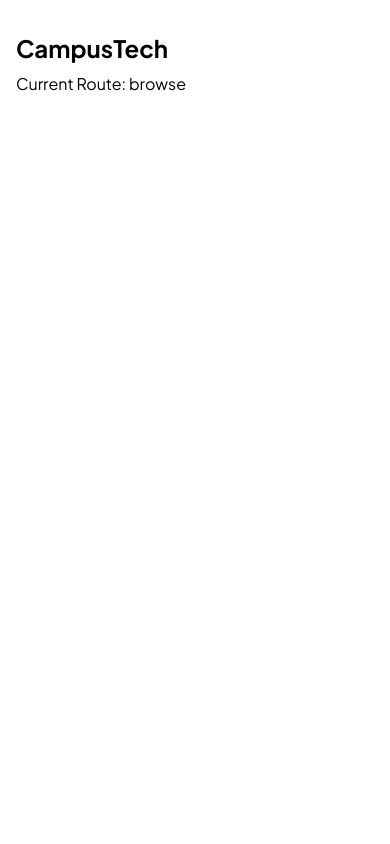
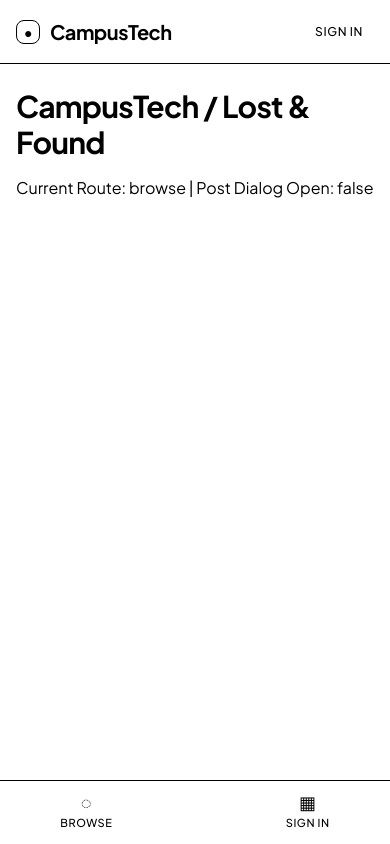
Before and after one commit to Ssanthosh2008/CampusTech, a React (Vite) app: page / in a window 390 px wide. Built offline with nearby package versions, Linux system fonts and the light colour scheme; no server answers; the HTML template or start-up script is replaced by a standard one.

Commit message:
refactor(ui): add topbar, bottom nav and layout

```diff
--- a/src/App.tsx
+++ b/src/App.tsx
@@ -1,18 +1,20 @@
+import { useState } from "react";
 import { AuthProvider } from "@/context/AuthContext";
 import { HashRouterProvider, useHashRouter } from "@/context/HashRouterContext";
+import { Layout } from "@/components/layout/Layout";
 import { Toaster } from "@/components/ui/sonner";
 
 function AppContent() {
   const { route } = useHashRouter();
+  const [isPostOpen, setIsPostOpen] = useState(false);
 
   return (
-    <div className="min-h-screen bg-background text-foreground">
-      <main className="max-w-5xl mx-auto px-4 py-8">
-        <h1 className="text-2xl font-bold">CampusTech</h1>
-        <p className="text-muted-foreground mt-2">Current Route: {route}</p>
-      </main>
-      <Toaster />
-    </div>
+    <Layout onOpenPost={() => setIsPostOpen(true)}>
+      <div className="space-y-4">
+        <h1 className="text-3xl font-extrabold tracking-tight">CampusTech / Lost &amp; Found</h1>
+        <p className="text-muted-foreground">Current Route: {route} | Post Dialog Open: {String(isPostOpen)}</p>
+      </div>
+    </Layout>
   );
 }
 
@@ -21,6 +23,7 @@ export default function App() {
     <AuthProvider>
       <HashRouterProvider>
         <AppContent />
+        <Toaster richColors position="bottom-center" />
       </HashRouterProvider>
     </AuthProvider>
   );
--- /dev/null
+++ b/src/components/layout/BottomNav.tsx
@@ -0,0 +1,58 @@
+import React from "react";
+import { useAuth } from "@/context/AuthContext";
+import { useHashRouter } from "@/context/HashRouterContext";
+import { Plus } from "lucide-react";
+
+interface BottomNavProps {
+  onOpenPost: () => void;
+}
+
+export const BottomNav: React.FC<BottomNavProps> = ({ onOpenPost }) => {
+  const { user } = useAuth();
+  const { route, navigate } = useHashRouter();
+
+  const handlePostClick = () => {
+    if (user) {
+      onOpenPost();
+    } else {
+      sessionStorage.setItem("campus-intent", "post");
+      navigate("#/login");
+    }
+  };
+
+  return (
+    <nav
+      className="md:hidden fixed bottom-0 left-0 right-0 z-30 h-16 bg-card/95 border-t border-border backdrop-blur-md px-6 flex items-center justify-around pb-[env(safe-area-inset-bottom)]"
+      aria-label="Primary navigation"
+    >
+      <a
+        href="#/browse"
+        className={`flex flex-col items-center gap-1 text-[11px] uppercase tracking-wider font-medium transition-colors ${
+          route === "browse" ? "text-foreground font-bold" : "text-muted-foreground hover:text-foreground"
+        }`}
+      >
+        <span className="text-lg leading-none">◌</span>
+        <span>Browse</span>
+      </a>
+
+      <button
+        type="button"
+        onClick={handlePostClick}
+        aria-label="Post an item"
+        className="w-13 h-13 -mt-6 rounded-full bg-accent text-accent-foreground flex items-center justify-center shadow-lg shadow-accent/25 hover:scale-105 active:scale-95 transition-transform"
+      >
+        <Plus className="w-7 h-7 text-white stroke-[2.5]" />
+      </button>
+
+      <a
+        href={user ? "#/mine" : "#/login"}
+        className={`flex flex-col items-center gap-1 text-[11px] uppercase tracking-wider font-medium transition-colors ${
+          route === "mine" ? "text-foreground font-bold" : "text-muted-foreground hover:text-foreground"
+        }`}
+      >
+        <span className="text-lg leading-none">▦</span>
+        <span>{user ? "My posts" : "Sign in"}</span>
+      </a>
+    </nav>
+  );
+};
--- /dev/null
+++ b/src/components/layout/DemoBanner.tsx
@@ -0,0 +1,12 @@
+import React from "react";
+import { isDemo } from "@/lib/config";
+
+export const DemoBanner: React.FC = () => {
+  if (!isDemo) return null;
+
+  return (
+    <div className="bg-accent/15 text-accent border-b border-accent/25 px-4 py-2 text-center text-xs tracking-wide font-medium">
+      DEMO MODE <span className="text-muted-foreground ml-2">Local sample data · sign in to connect</span>
+    </div>
+  );
+};
--- /dev/null
+++ b/src/components/layout/Layout.tsx
@@ -0,0 +1,22 @@
+import React from "react";
+import { Topbar } from "./Topbar";
+import { BottomNav } from "./BottomNav";
+import { DemoBanner } from "./DemoBanner";
+
+interface LayoutProps {
+  children: React.ReactNode;
+  onOpenPost: () => void;
+}
+
+export const Layout: React.FC<LayoutProps> = ({ children, onOpenPost }) => {
+  return (
+    <div className="min-h-screen flex flex-col bg-background text-foreground selection:bg-accent/20 selection:text-accent">
+      <DemoBanner />
+      <Topbar />
+      <main className="flex-1 w-full max-w-5xl mx-auto px-4 sm:px-6 py-6 md:py-10 pb-28 md:pb-16 focus:outline-none">
+        {children}
+      </main>
+      <BottomNav onOpenPost={onOpenPost} />
+    </div>
+  );
+};
--- /dev/null
+++ b/src/components/layout/Topbar.tsx
@@ -0,0 +1,78 @@
+import React from "react";
+import { useAuth } from "@/context/AuthContext";
+import { useHashRouter } from "@/context/HashRouterContext";
+import { Badge } from "@/components/ui/badge";
+import { Button } from "@/components/ui/button";
+import { Avatar, AvatarFallback } from "@/components/ui/avatar";
+import { toast } from "sonner";
+
+export const Topbar: React.FC = () => {
+  const { user, isAdmin, signOutUser } = useAuth();
+  const { route, navigate } = useHashRouter();
+
+  const handleAuthAction = async () => {
+    if (user) {
+      await signOutUser();
+      toast.success("Signed out.");
+      navigate("#/browse");
+    } else {
+      navigate("#/login");
+    }
+  };
+
+  const isLoginRoute = route === "login";
+
+  return (
+    <header className="sticky top-0 z-30 h-16 md:h-20 w-full border-b border-border/80 bg-background/90 backdrop-blur-md transition-colors">
+      <div className="max-w-5xl mx-auto h-full px-4 sm:px-6 flex items-center justify-between">
+        <a
+          href="#/browse"
+          aria-label="CampusTech home"
+          className="flex items-center gap-2.5 text-foreground font-bold tracking-tight text-xl hover:opacity-90 transition-opacity"
+        >
+          <span className="w-6 h-6 rounded-md bg-accent/20 border border-accent/40 flex items-center justify-center text-accent text-sm font-black">
+            ●
+          </span>
+          <span>CampusTech</span>
+        </a>
+
+        <div className="flex items-center gap-2.5 sm:gap-4">
+          {isAdmin && (
+            <>
+              <Badge variant="outline" className="text-xs uppercase tracking-wider font-semibold border-accent/50 text-accent">
+                Admin
+              </Badge>
+              <Button
+                variant="ghost"
+                size="sm"
+                className="text-xs uppercase tracking-wider text-muted-foreground hover:text-foreground"
+                onClick={() => navigate("#/reports")}
+              >
+                Reports
+              </Button>
+            </>
+          )}
+
+          {user && (
+            <Avatar className="w-8 h-8 border border-border text-xs bg-secondary">
+              <AvatarFallback className="font-semibold text-secondary-foreground">
+                {(user.user_metadata?.full_name || user.email || "U").slice(0, 1).toUpperCase()}
+              </AvatarFallback>
+            </Avatar>
+          )}
+
+          {!isLoginRoute && (
+            <Button
+              variant="ghost"
+              size="sm"
+              className="text-xs uppercase tracking-wider text-muted-foreground hover:text-foreground font-medium"
+              onClick={handleAuthAction}
+            >
+              {user ? "Sign out" : "Sign in"}
+            </Button>
+          )}
+        </div>
+      </div>
+    </header>
+  );
+};
```
